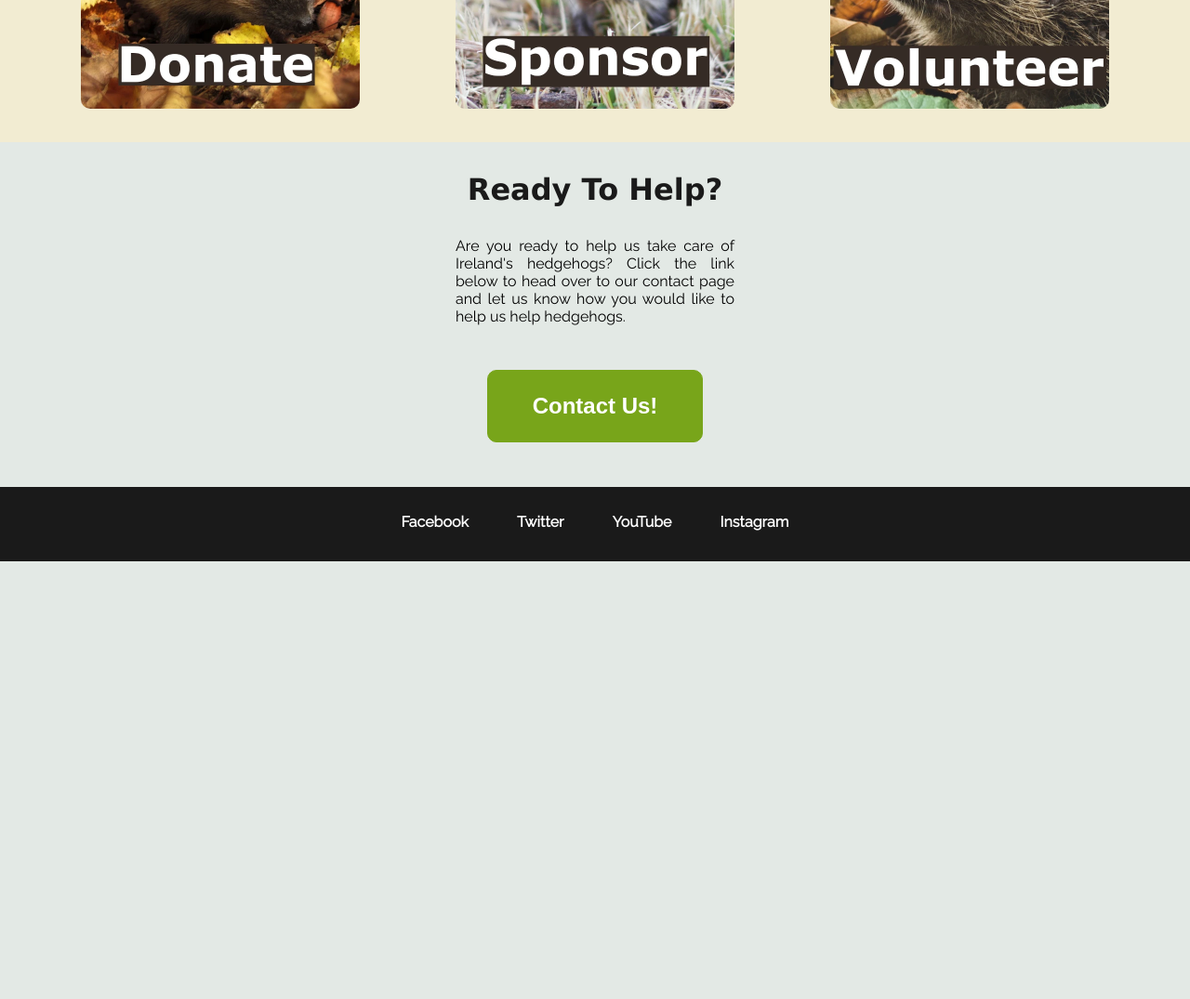
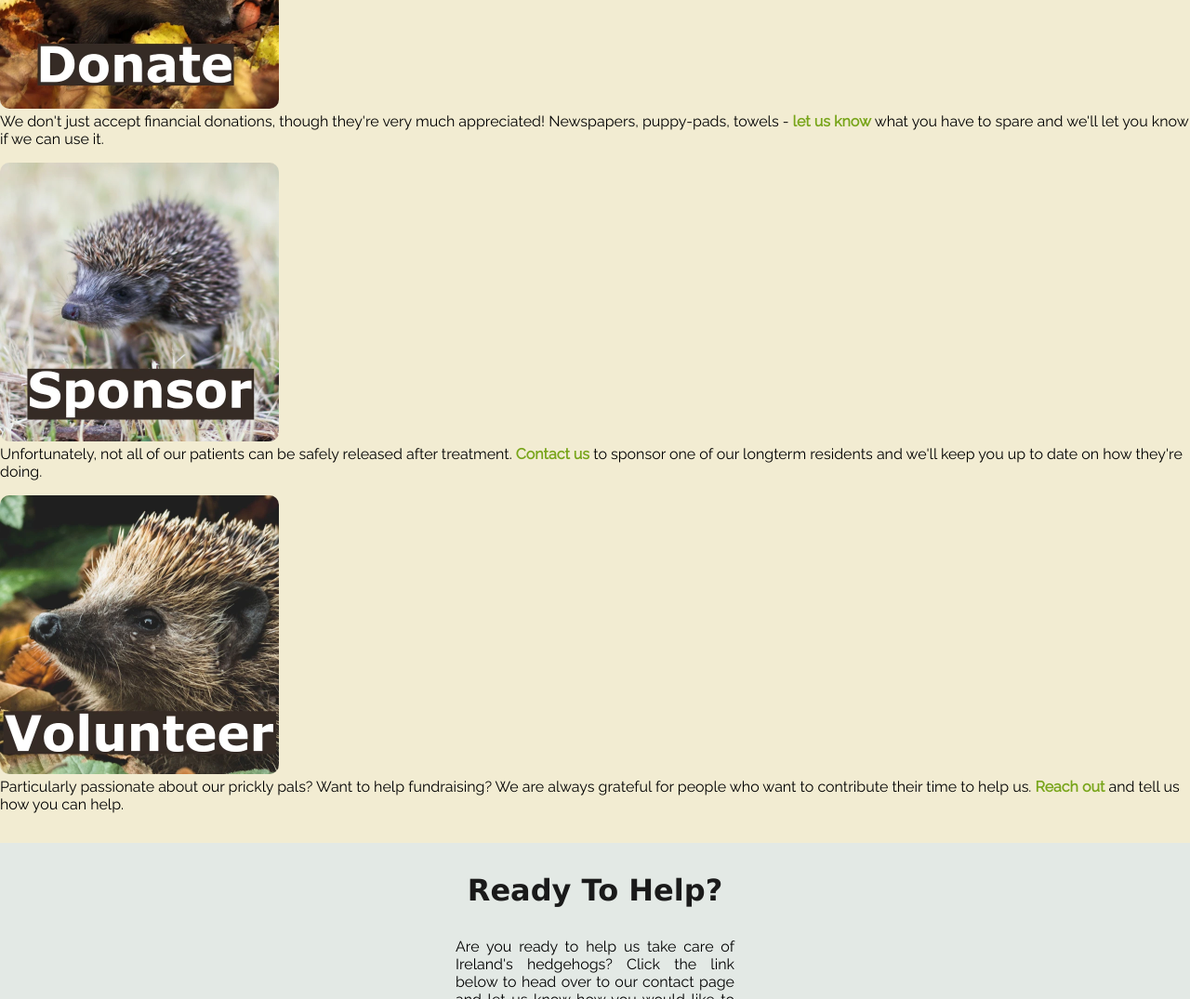
Before and after one commit to SJECollins/ci-pp1-hoggy-hospital, a plain HTML site: page help.html in a window 1280 px wide. Shown: the part 1400-2475 px from the top of the page at 93% size. Before the commit the page ends 2004 px from the top, so only its background shows below. Drawn offline with Linux system fonts and the light colour scheme.

Commit message:
Add text to help-how section of help.html with plan to style to transition img to text on hover

```diff
--- a/help.html
+++ b/help.html
@@ -53,12 +53,21 @@
         <div class="how-wrapper">
             <div class="how-box">
                 <img src="/assets/media/donate-hog.webp" alt="adult hedgehog in autumn leaves facing camera with text reading 'donate' beneath">
+                <p>
+                    We don't just accept financial donations, though they're very much appreciated! Newspapers, puppy-pads, towels - <a href="contact.html">let us know</a> what you have to spare and we'll let you know if we can use it.
+                </p>
             </div>
             <div class="how-box">
                 <img src="/assets/media/adopt-hog.webp" alt="juvenile hedgehog in light grass facing camera with text reading 'sponsor' beneath">
+                <p>
+                    Unfortunately, not all of our patients can be safely released after treatment. <a href="contact.html">Contact us</a> to sponsor one of our longterm residents and we'll keep you up to date on how they're doing.
+                </p>
             </div>
             <div class="how-box">
                 <img src="/assets/media/volunteer-hog.webp" alt="close up of adult hedgehog looking to left with text reading 'volunteer' beneath">
+                <p>
+                    Particularly passionate about our prickly pals? Want to help fundraising? We are always grateful for people who want to contribute their time to help us. <a href="contact.html">Reach out</a> and tell us how you can help.
+                </p>
             </div>
         </div>
     </section>
```
